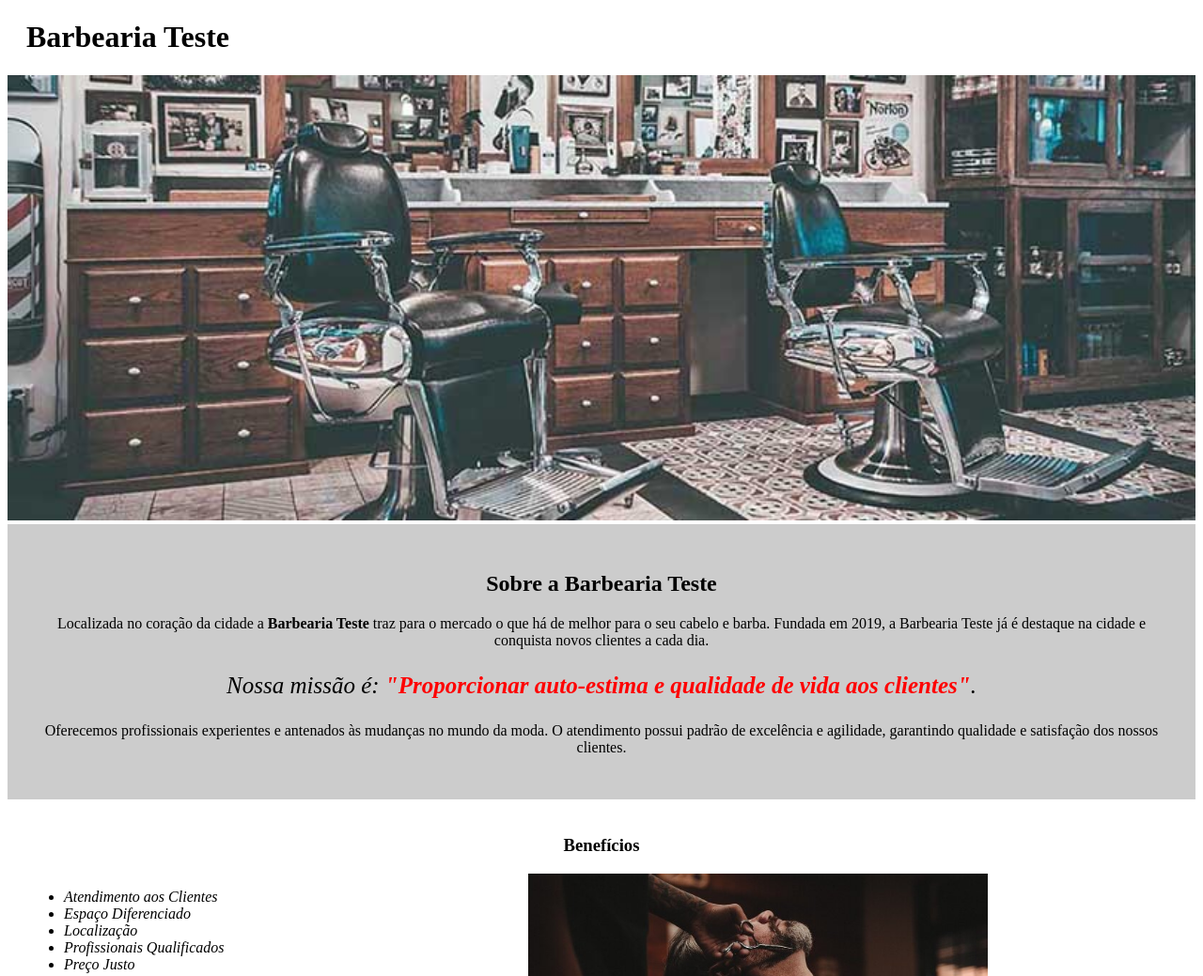
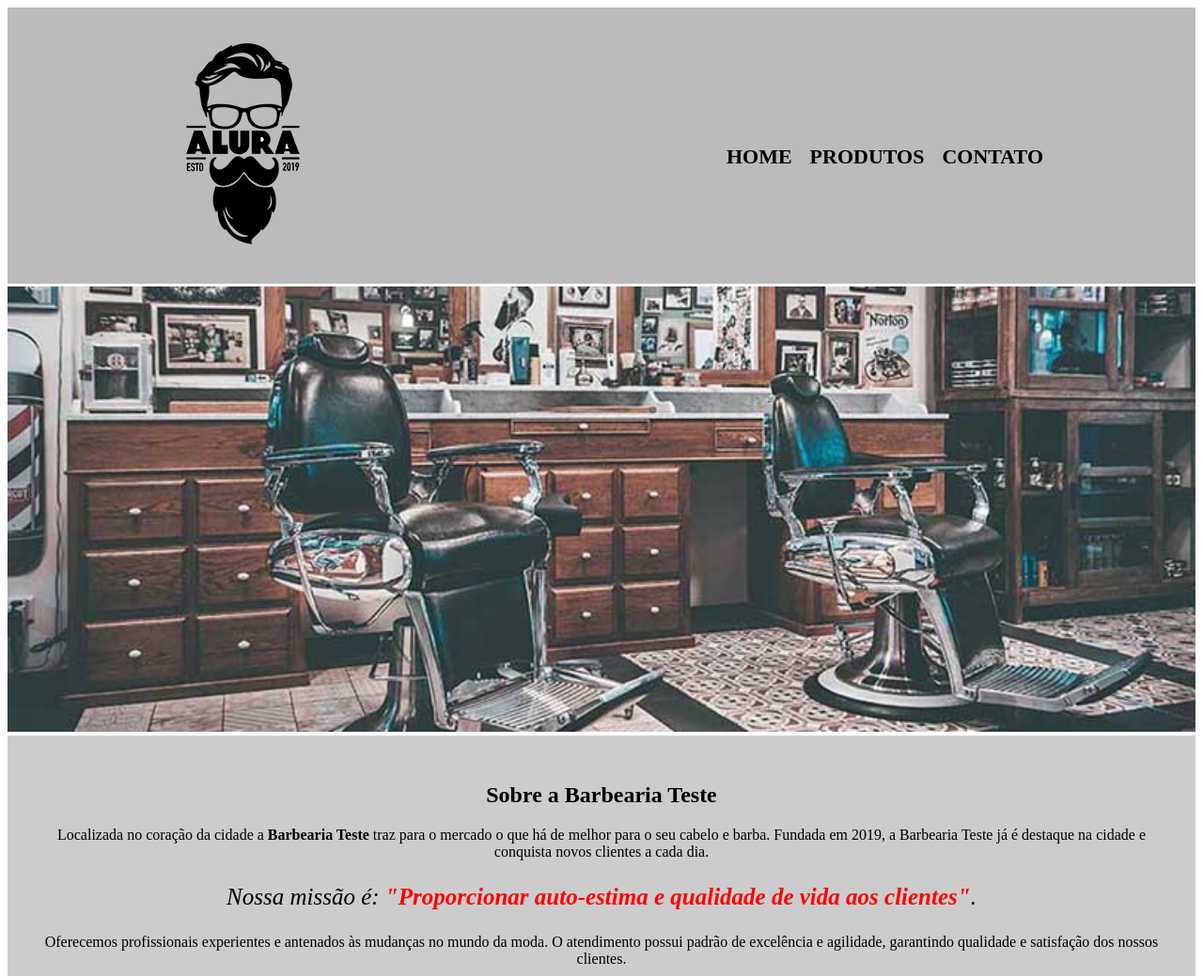
Before and after one commit to Guilherme-coder/Site-Barbearia, a plain HTML site: page index.html in a window 1280 px wide. Shown: the top 1039 px of the page at 94% size. Drawn offline with Linux system fonts and the light colour scheme.

Commit message:
Incrementando as páginas
Criando as âncoras e finalizando a home e a página de produtos do site

```diff
--- a/_css/style.css
+++ b/_css/style.css
@@ -1,10 +1,39 @@
 @charset "UTF-8";
-body{
-
+header{
+	background-color: #BBBBBB;
+	padding: 20px;
+	margin-bottom: 3px;
 }
 
-.titulo-principal{
-	text-indent: 20px;
+.top{
+	width: 940px;
+	position: relative;
+	margin: 0 auto;
+}
+
+header ul{
+	display: inline;
+	position: absolute;
+	right: 0px;
+	top: 110px;
+}
+
+header li{
+	display: inline;
+	margin-left: 15px;
+}
+
+header a{
+	text-transform: uppercase;
+	font-size: 22px;
+	font-weight: bold;
+	text-decoration: none;
+	color: #000000;
+}
+
+header a:hover{
+	text-decoration: underline;
+	color: grey;
 }
 
 #banner{
--- a/index.html
+++ b/index.html
@@ -8,7 +8,14 @@
 
 	<body>
 		<header>
-			<h1 class="titulo-principal">Barbearia Teste</h1>
+			<div class="top">
+				<img src="_imagens/logo.png">
+				<ul>
+					<li><a href="index.html">Home</a></li>
+					<li><a href="produtos.html">Produtos</a></li>
+					<li><a href="contato.html">Contato</a></li>
+				</ul>
+			</div>
 		</header>
 		<img id="banner" src="_imagens/banner.jpg">
 		<div class="cabeca">
@@ -25,7 +32,9 @@
 			<ul class="list">
 				<li>Atendimento aos Clientes</li>
 				<li>Espaço Diferenciado</li>
-				<li>Localização</li>
+				<li>Ambiente Climatizado e Agradável</li>
+				<li>Espaço Kids</li>
+				<li>Localização Facilitada</li>
 				<li>Profissionais Qualificados</li>
 				<li>Preço Justo</li>
 			</ul>
```
Also changed, not shown: _css/produtos.css (+28 -0 lines), produtos.html (+4 -0 lines).
